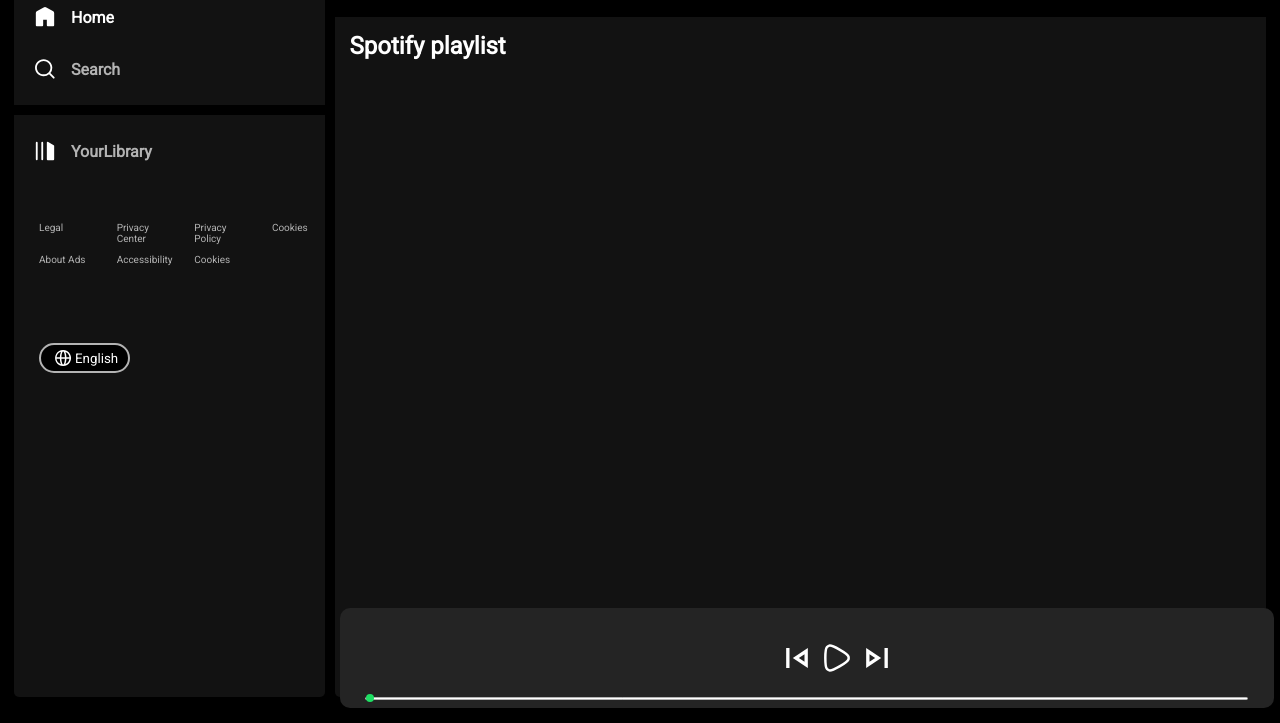
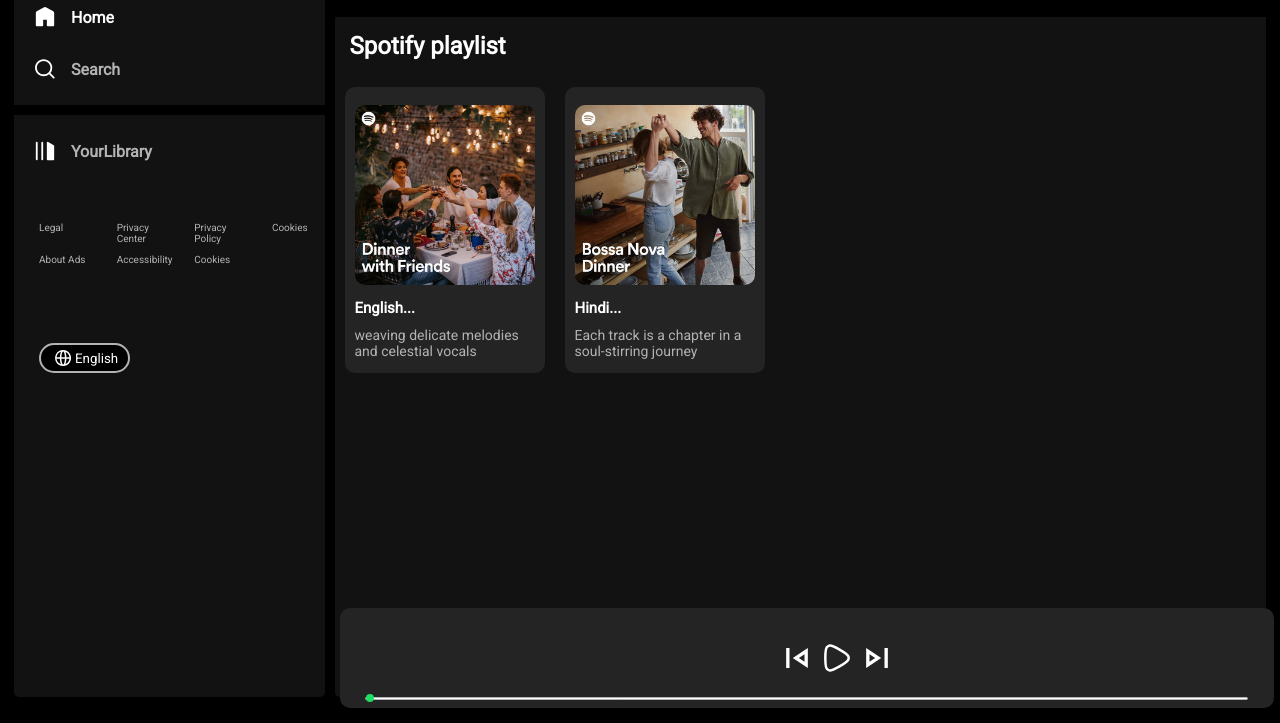
Before and after one commit to nandini1214/spotifyclone, a plain HTML site: page index.html in a window 1280 px wide. Shown: the part 77-800 px from the top of the page. Drawn offline with Linux system fonts and the light colour scheme; no server answers.

Commit message:
Update index.html

```diff
--- a/index.html
+++ b/index.html
@@ -73,6 +73,34 @@
         <main class="main">
             <h1 class="color-white">Spotify playlist</h1>
             <div class="cardConatier flex">
+                   <div class="card bg-light-grey cursor " data-folder = "English" >
+
+                    <div class="card-images">
+                        <div class="play-bg-green flex justify-content align-item" >
+                            <img class="card-playcircle" src="assests/playgreencircle.svg" alt="">
+                        </div>
+                        <img class="card-img" src="songs/English/cover.jpeg" alt="img">
+                    </div>
+                    <div class="text ">
+                        <h2 class="color-white">English...</h2>
+                        <p class="color-light-grey">weaving delicate melodies and celestial vocals</p>
+                    </div>
+                    </div>
+                    <div class="card bg-light-grey cursor " data-folder="Hindi">
+
+                        <div class="card-images">
+                            <div class="play-bg-green flex justify-content align-item">
+                                <img class="card-playcircle" src="assests/playgreencircle.svg" alt="">
+                            </div>
+                            <img class="card-img" src="songs/Hindi/cover.jpeg" alt="img">
+                        </div>
+                        <div class="text ">
+                            <h2 class="color-white">Hindi...</h2>
+                            <p class="color-light-grey">Each track is a chapter in a soul-stirring journey </p>
+                        </div>
+                        </div>
+
+
             </div>
             <div class="playbar bg-light-grey flex  align-item">
                 <div class="flex align-item playbar-content">
```
